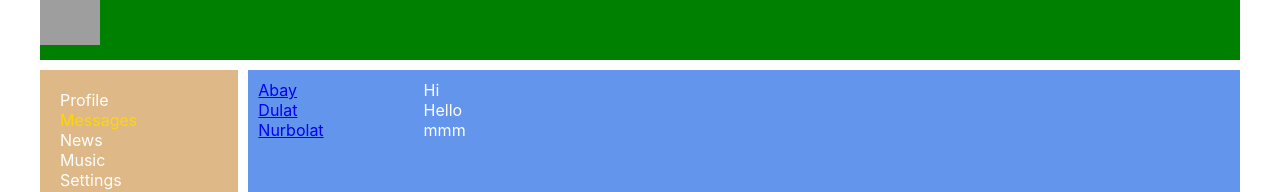
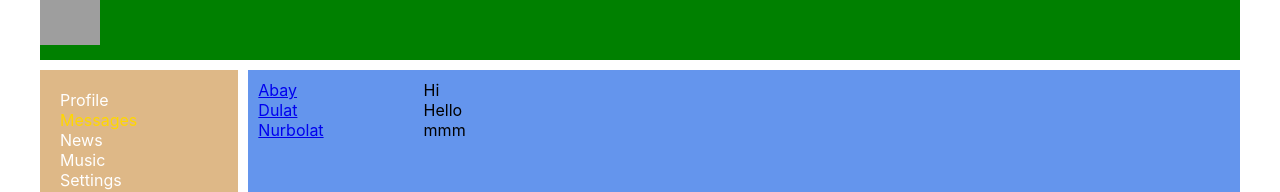
Before and after one commit to qiyal/react-study-101, a React (Create React App) app: page /dialogs in a window 1280 px wide. Shown: the top 192 px of the page. Built offline with nearby package versions, Linux system fonts and the light colour scheme; grey boxes are pictures that could not be loaded.

Commit message:
do-1 video-26

```diff
--- /dev/null
+++ b/src/components/Dialogs/DialogItem/DialogItem.jsx
@@ -0,0 +1,13 @@
+import React from 'react'
+import s from './DialogItem.module.css'
+import {NavLink} from "react-router-dom";
+
+const DialogItem = (props) => {
+    return (
+        <div className={`${s.dialog} ${s.active}`}>
+            <NavLink to={`/dialogs/${props.id}`} activeClassName={s.active}>{props.name}</NavLink>
+        </div>
+    );
+}
+
+export default DialogItem
--- a/src/components/Dialogs/Dialogs.jsx
+++ b/src/components/Dialogs/Dialogs.jsx
@@ -1,53 +1,20 @@
 import React from 'react'
 import s from './Dialogs.module.css'
-import {NavLink} from "react-router-dom";
-
-const DialogItem = (props) => {
-    return (
-        <div className={`${s.dialog} ${s.active}`}>
-            <NavLink to={`/dialogs/${props.id}`} activeClassName={s.active}>{props.name}</NavLink>
-        </div>
-    );
-}
-
-const Message = (props) => {
-    return (
-        <div className={s.message}>
-            {props.message}
-        </div>
-    );
-}
+import DialogItem from "./DialogItem/DialogItem";
+import Message from "./Message/Message";
 
 const Dialogs = (props) => {
 
     let dialogs = [
-        {
-            id: 1,
-            name: 'Abay'
-        },
-        {
-            id: 2,
-            name: 'Dulat'
-        },
-        {
-            id: 3,
-            name: 'Nurbolat'
-        }
+        { id: 1, name: 'Abay' },
+        { id: 2, name: 'Dulat' },
+        { id: 3, name: 'Nurbolat' }
     ]
 
     let messages = [
-        {
-            id: 1,
-            message: 'Hi'
-        },
-        {
-            id: 2,
-            message: 'Hello'
-        },
-        {
-            id: 3,
-            message: 'mmm'
-        }
+        { id: 1, message: 'Hi' },
+        { id: 2, message: 'Hello'},
+        { id: 3, message: 'mmm'}
     ]
 
     let dialogsElements = dialogs.map(d => <DialogItem id={d.id} name={d.name} />)
--- /dev/null
+++ b/src/components/Dialogs/Message/Message.jsx
@@ -0,0 +1,12 @@
+import React from 'react'
+import s from './Message.module.css'
+
+const Message = (props) => {
+    return (
+        <div className={s.message}>
+            {props.message}
+        </div>
+    );
+}
+
+export default Message;
```
Also changed, not shown: src/components/Dialogs/DialogItem/DialogItem.module.css (added), src/components/Dialogs/Message/Message.module.css (added).
